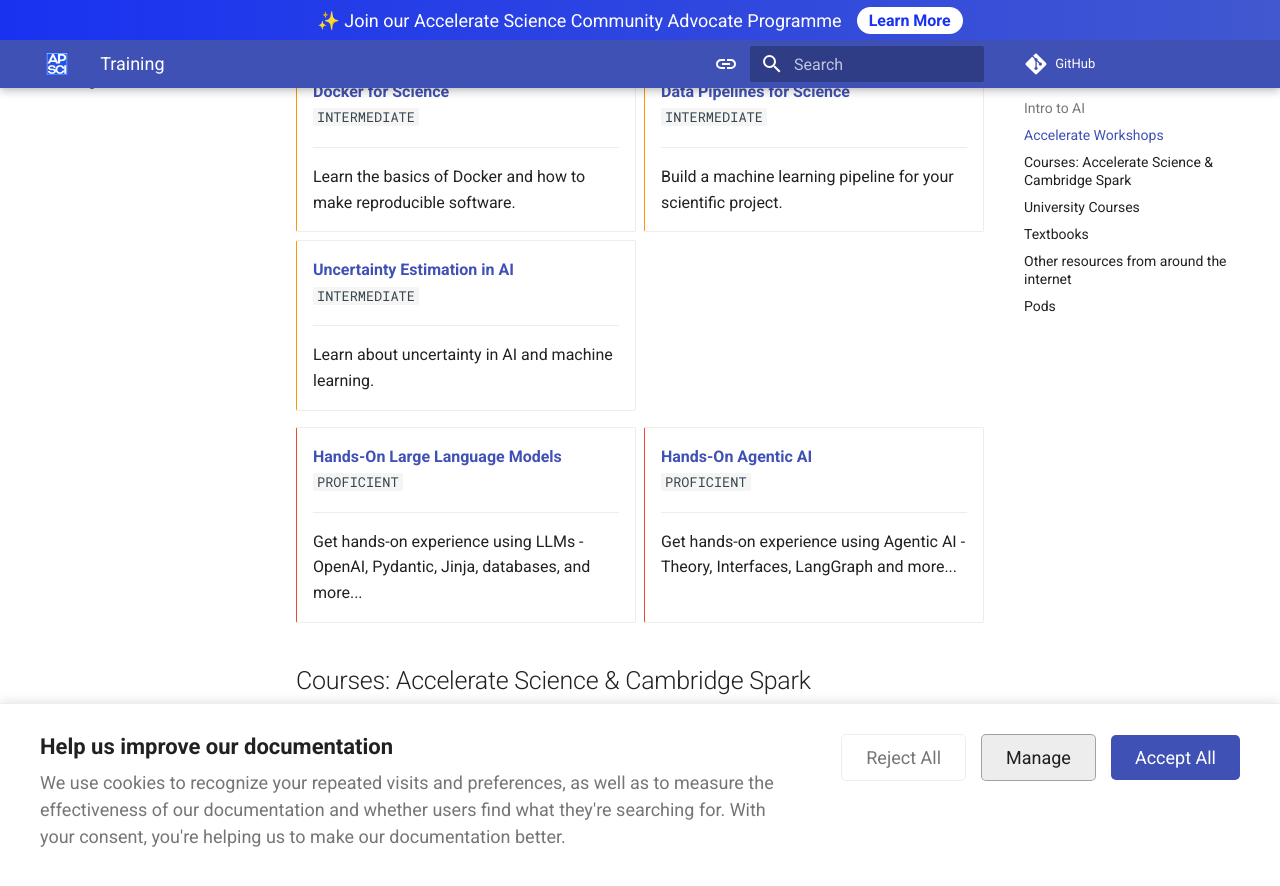
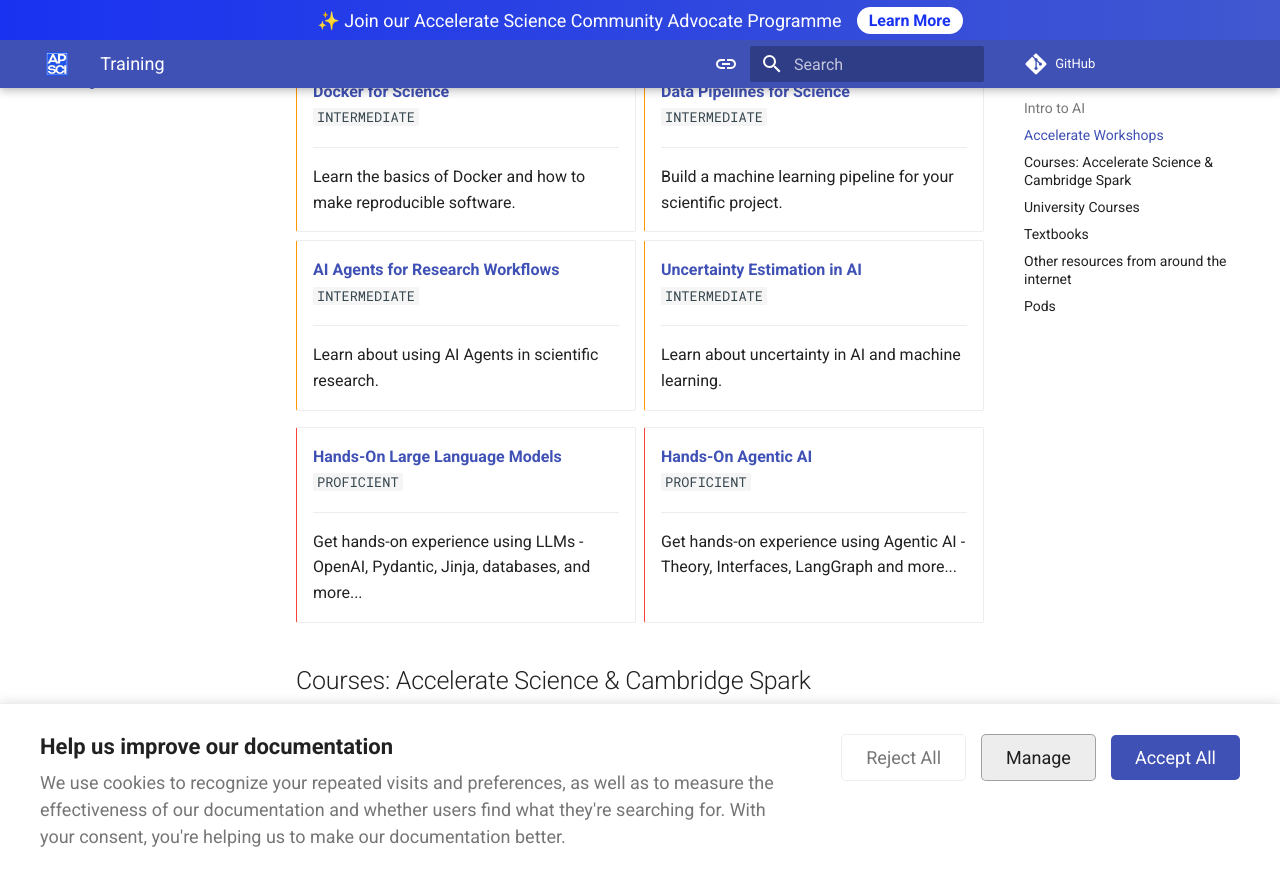
Before and after one commit to acceleratescience/resource-hub, an MkDocs documentation site: the page built from docs/training.md, in a window 1280 px wide and 900 px high, scrolled down 1738 px. Shown: the top 886 px of the window. Built offline with MkDocs 1.6.1 and Material for MkDocs 9.7.7, drawn with Linux system fonts in a browser that asks for light colours; comment, search, counter and statistics services are not loaded.

Commit message:
Update training resources in documentation

```diff
--- a/docs/training.md
+++ b/docs/training.md
@@ -76,7 +76,12 @@ Accelerate's 1-day workshops are created by the Accelerate Programme's Machine L
     ---
     Build a machine learning pipeline for your scientific project.
 
--   [__Uncertainty Estimation in AI__](https://github.com/ErikEnglesson/UncertaintyInAIWorkshop)<br>`INTERMEDIATE`
+-   [__AI Agents for Research Workflows__](https://github.com/acceleratescience/ai-agents)<br>`INTERMEDIATE`
+
+    ---
+    Learn about using AI Agents in scientific research.
+
+-   [__Uncertainty Estimation in AI__](https://github.com/acceleratescience/UncertaintyInAIWorkshop)<br>`INTERMEDIATE`
 
     ---
     Learn about uncertainty in AI and machine learning.
```
